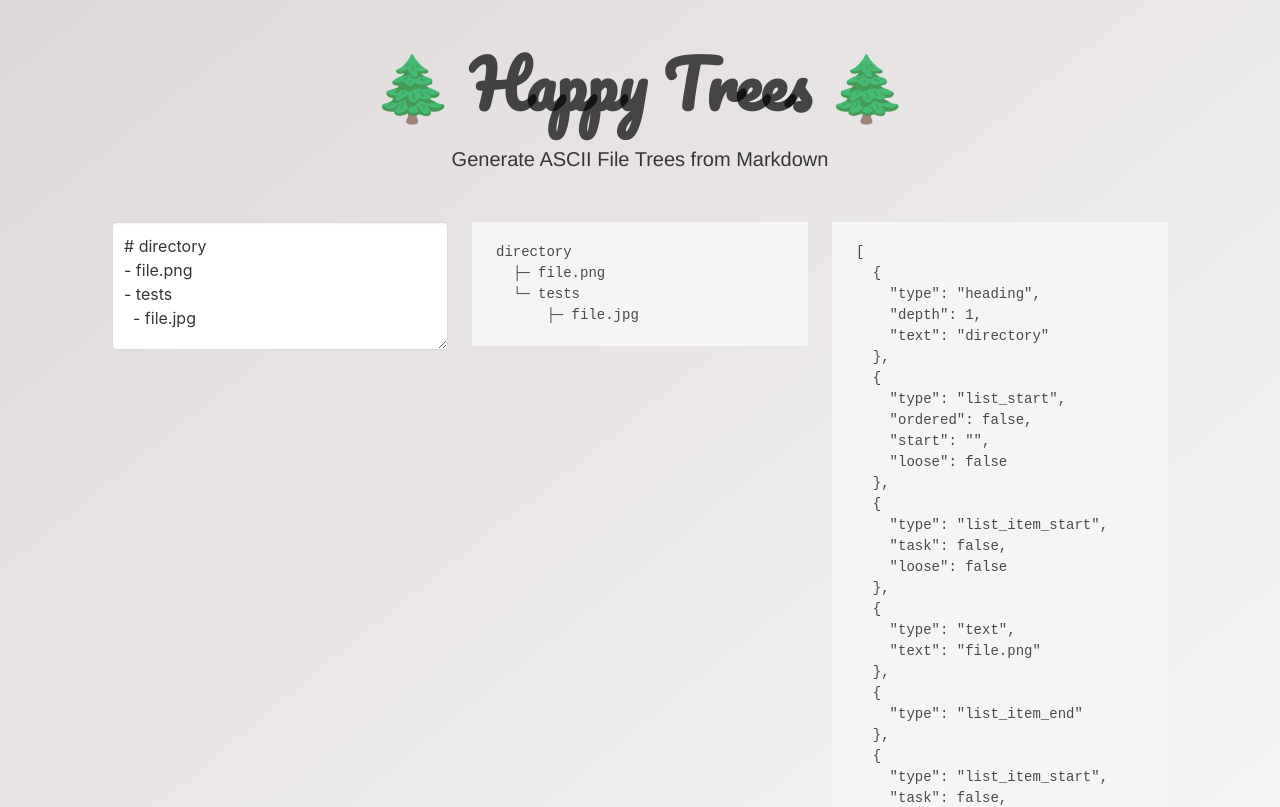
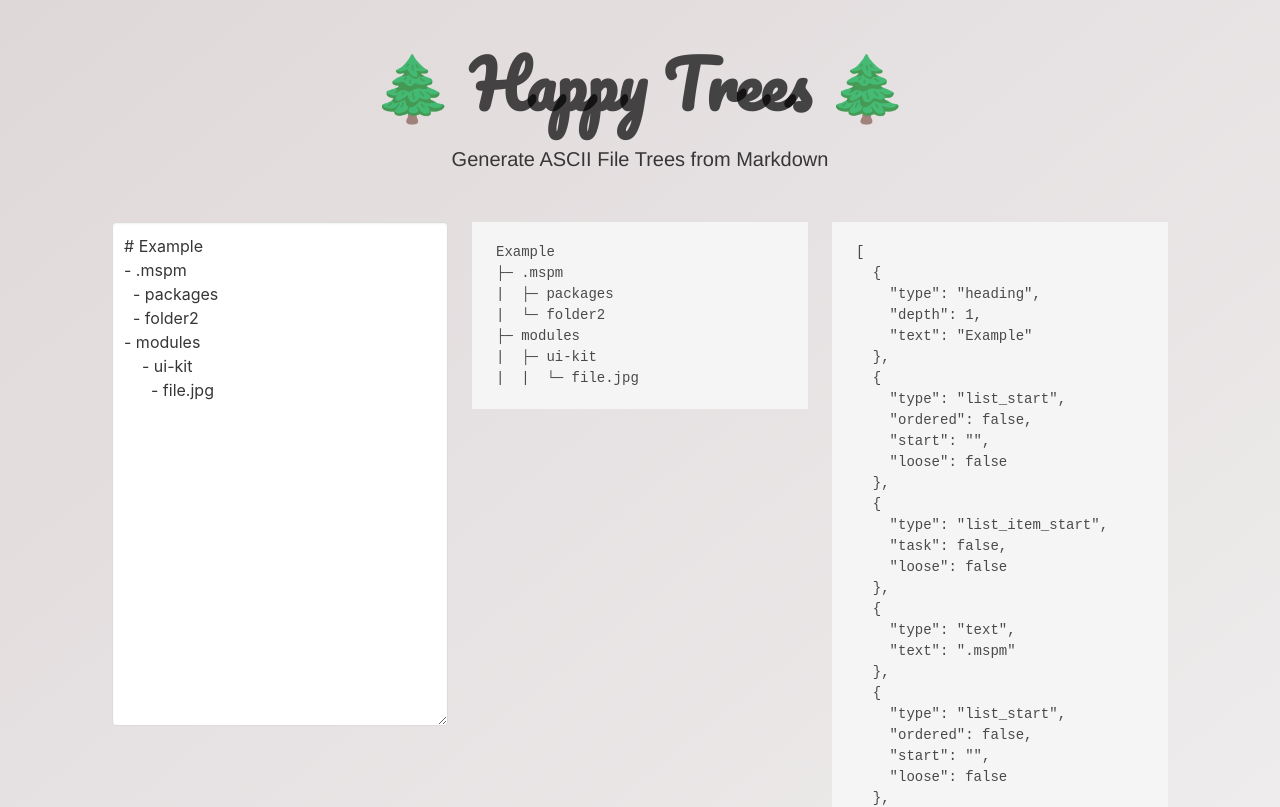
Before and after one commit to 3CordGuy/happy-trees, a Vue app: page / in a window 1280 px wide. Shown: the top 807 px of the page. Built offline with nearby package versions, Linux system fonts and the light colour scheme.

Commit message:
fixes list mapper to output proper tree structure

```diff
--- a/src/App.vue
+++ b/src/App.vue
@@ -7,13 +7,13 @@
         <div class="section">
           <div class="columns">
             <div class="column">
-              <textarea class="textarea" v-model="md" @md="update" placeholder=""></textarea>
+              <textarea class="textarea" v-model="md" @md="update" placeholder="" rows="20"></textarea>
             </div>
             <div class="column">
               <pre class="content has-text-left" v-html="tree"></pre>
             </div>
             <div class="column">
-              <pre class="content has-text-left" v-html="compiledMarkdown"></pre>
+              <pre class="content has-text-left" v-html="parsed_markdown"></pre>
             </div>
           </div>
         </div>
@@ -27,42 +27,45 @@ import Editor from './components/Editor.vue'
 import marked from 'marked'
 import _ from 'lodash'
 
-const listMapper = (item, lvl = 1, prev = {}, next = {}) => {
-  console.log(item, lvl, next)
-  const level = '  |  '
-  const prevStruct = prev.type === 'list_start' ? level.repeat(lvl) : '    '
-  const nextStruct = next.type === 'list_start' ? '└─' : '├─'
+const list_mapper = (item, lvl = 1, prev = {}, next = {}) => {
+  const level = '|  '
+
   const items = {
-    heading: `${item.text}`,
-    list_start: `  `,
-    list_item_start: `\n${lvl > 0 ? prevStruct : ''}  ${nextStruct}`,
-    text: ` ${item.text}`,
+    heading: `${item.text}\n`,
+    list_start: ``,
+    list_item_start: `${level.repeat(lvl)}`,
+    text: `${ next.type === 'list_item_start' ? '├─' : '└─' } ${item.text}\n`,
     list_item_end: ``,
     list_end: ``
   }
 
-  return items[item.type] ? items[item.type] : ''
+  if (items[item.type]) return items[item.type]
+
+  if (!items[item.type] && item.text) return item.text
+
+  return ''
 }
 
 export default {
   name: 'app',
   data() {
     return {
-      md: '# directory\n- file.png\n- tests\n  - file.jpg'
+      md: '# Example\n- .mspm\n  - packages\n  - folder2\n- modules\n    - ui-kit\n      - file.jpg'
     }
   },
   computed: {
-    compiledMarkdown: function () {
+    parsed_markdown: function () {
       return marked.lexer(this.md, { sanitize: true })
     },
     tree: function () {
-      let treeNodes = this.compiledMarkdown
+      let treeNodes = this.parsed_markdown
       let str = ''
       let lvl = 0
+
       treeNodes.forEach((item, i) => {
         let prevType = treeNodes[i-2]
         let nextType = treeNodes[i+2]
-        str += listMapper(item, lvl, prevType, nextType)
+        str += list_mapper(item, lvl, prevType, nextType)
 
         if (item.type === 'list_item_start') {
           lvl += 1
@@ -79,6 +82,7 @@ export default {
     }, 300)
   }
 }
+
 
 </script>
 
@@ -106,4 +110,8 @@ h1.title {
 h2.hero-subtitle {
 	font-size: 1.25em;
 }
+
+textarea {
+  height: 300px;
+}
 </style>
```
